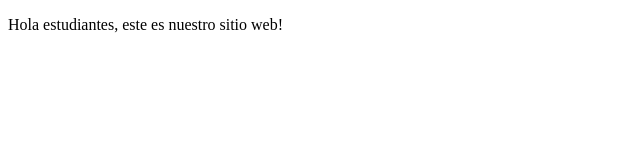
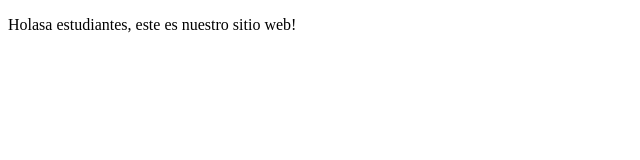
Before and after one commit to agu-am/proyectoDemoCursoPrework, a plain HTML site: page index.html in a window 1280 px wide. Shown: the full height of the page, 0-640 px from the left. Drawn offline with Linux system fonts and the light colour scheme.

Commit message:
primera prueba

```diff
--- a/index.html
+++ b/index.html
@@ -7,6 +7,6 @@
     <title>Mi primer proyecto</title>
 </head>
 <body>
-    <p>Hola estudiantes, este es nuestro sitio web!</p>
+    <p>Holasa estudiantes, este es nuestro sitio web!</p>
 </body>
 </html>
```
